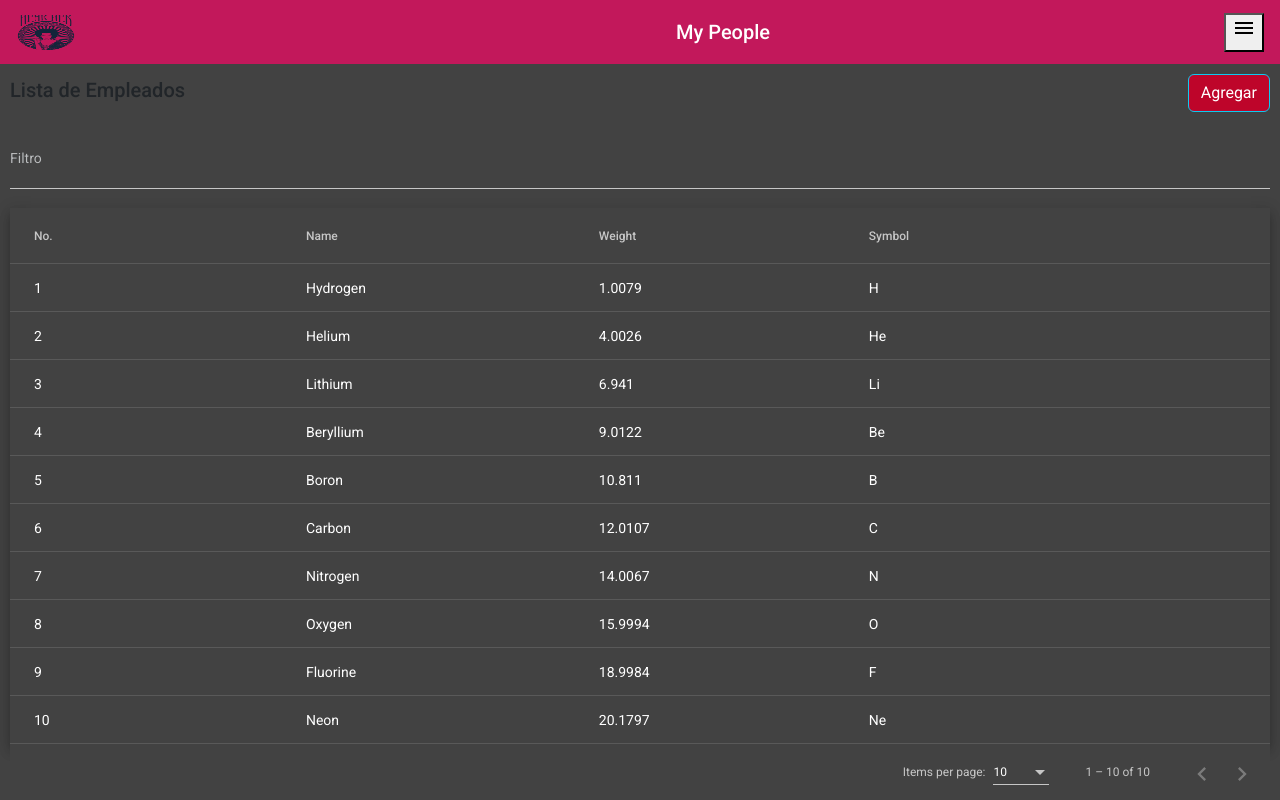
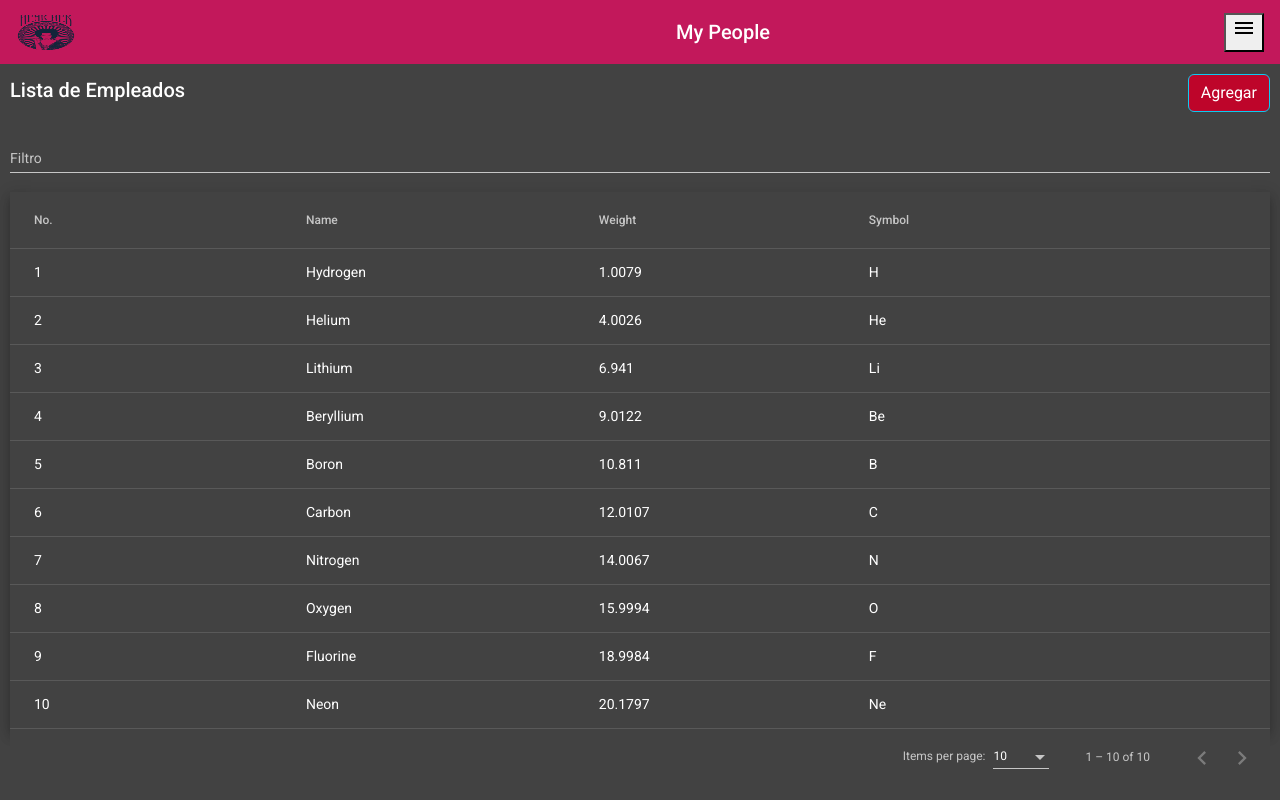
Before and after one commit to SandraDeTena/App_Empleados-Angular, an Angular app: page / in a window 1280 px wide. Shown: the top 800 px of the page. Built offline with nearby package versions, Linux system fonts and the light colour scheme.

Commit message:
Cambiar los estilos de la aplicación y de la letra de color

```diff
--- a/src/app/components/list-empleado/list-empleado.component.html
+++ b/src/app/components/list-empleado/list-empleado.component.html
@@ -9,7 +9,6 @@
 </div>
 
 <mat-form-field appearance="standard">
-    <span>Filtro</span>
     <mat-label>Filtro</mat-label>
     <input matInput (keyup)="applyFilter($event)" placeholder="Filtro" #input>
 </mat-form-field>
--- a/src/styles.css
+++ b/src/styles.css
@@ -4,6 +4,7 @@ html,
 body {
     height: 100%;
     background-color: #424242;
+    color: #fff;
 }
 
 body {
@@ -13,4 +14,5 @@ body {
 
 button:focus {
     outline: none;
+    border: none;
 }
```
